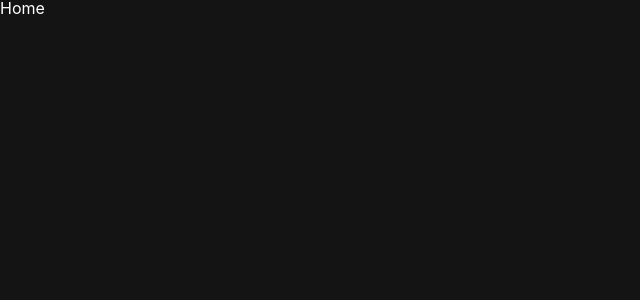
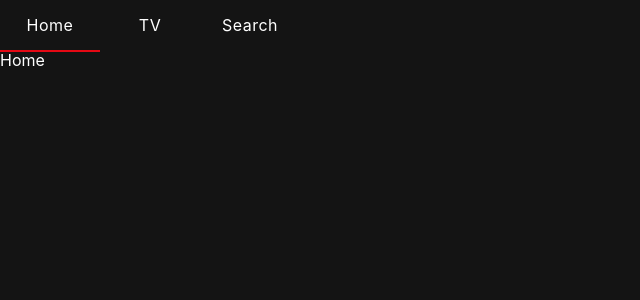
Before and after one commit to ro-ssang/nomflix, a React app: page / in a window 1280 px wide. Shown: the top 300 px of the page, without its empty margins (0-640 px from the left). Built offline with nearby package versions, Linux system fonts and the light colour scheme.

Commit message:
Add header component

```diff
--- /dev/null
+++ b/src/components/Header.jsx
@@ -0,0 +1,46 @@
+import React from 'react';
+import { Link, withRouter } from 'react-router-dom';
+import styled from 'styled-components';
+
+const HeaderWrapper = styled.header`
+  position: sticky;
+`;
+const Navigation = styled.nav``;
+const NavList = styled.ul`
+  display: flex;
+`;
+const NavItem = styled.li`
+  text-align: center;
+`;
+const SLink = styled(Link)`
+  display: inline-block;
+  width: 100px;
+  border-bottom: 2px solid ${(props) => (props.$current ? props.theme.$red : props.theme.$black)};
+  color: ${(props) => props.theme.$white};
+  letter-spacing: 0.5px;
+  line-height: 50px;
+`;
+
+export default withRouter(({ location: { pathname } }) => (
+  <HeaderWrapper>
+    <Navigation>
+      <NavList>
+        <NavItem>
+          <SLink to="/" $current={pathname === '/'}>
+            Home
+          </SLink>
+        </NavItem>
+        <NavItem>
+          <SLink to="/tv" $current={pathname === '/tv'}>
+            TV
+          </SLink>
+        </NavItem>
+        <NavItem>
+          <SLink to="/search" $current={pathname === '/search'}>
+            Search
+          </SLink>
+        </NavItem>
+      </NavList>
+    </Navigation>
+  </HeaderWrapper>
+));
--- a/src/layouts/Main.jsx
+++ b/src/layouts/Main.jsx
@@ -1,8 +1,14 @@
+import Header from '@components/Header';
 import React from 'react';
 import styled from 'styled-components';
 
 const MainWrapper = styled.main``;
 
 export default ({ children }) => {
-  return <MainWrapper>{children}</MainWrapper>;
+  return (
+    <MainWrapper>
+      <Header />
+      {children}
+    </MainWrapper>
+  );
 };
```
